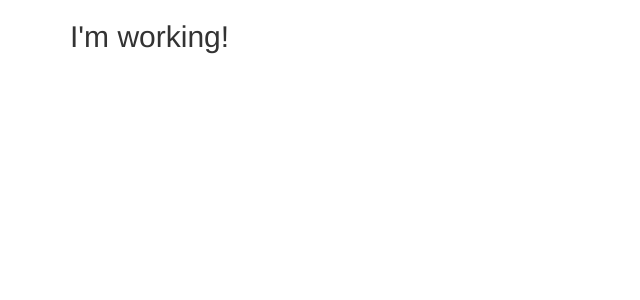
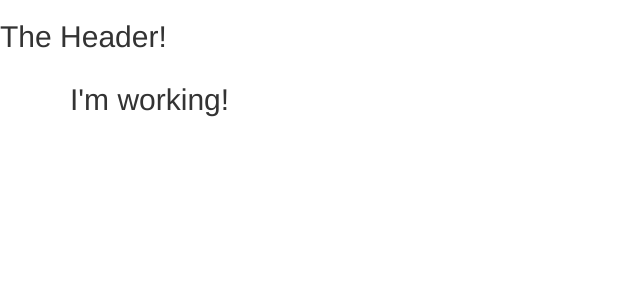
Before and after one commit to mmahub/angularShoppingRecipeApp, an Angular app: page / in a window 1280 px wide. Shown: the top 300 px of the page, without its empty margins (0-640 px from the left). Built offline with nearby package versions, Linux system fonts and the light colour scheme.

Commit message:
Edited -- Creating the components

```diff
--- a/src/app/app.component.html
+++ b/src/app/app.component.html
@@ -1,3 +1,4 @@
+<app-header></app-header>
 <div class="container">
   <div class="row">
     <div class="col-md-12">
--- a/src/app/app.module.ts
+++ b/src/app/app.module.ts
@@ -2,6 +2,7 @@ import { NgModule } from '@angular/core';
 import { BrowserModule } from '@angular/platform-browser';
 
 import { AppComponent } from './app.component';
+import { HeaderComponent } from "./header/header.component";
 import { RecipesComponent } from './recipes/recipes.component';
 import { RecipeListComponent } from './recipes/recipe-list/recipe-list.component';
 import { RecipeDetailComponent } from './recipes/recipe-detail/recipe-detail.component';
@@ -12,6 +13,7 @@ import { ShoppingListComponent } from './shopping-list/shopping-list.component';
 @NgModule({
   declarations: [
     AppComponent,
+    HeaderComponent,
     RecipesComponent,
     RecipeListComponent,
     RecipeDetailComponent,
```
